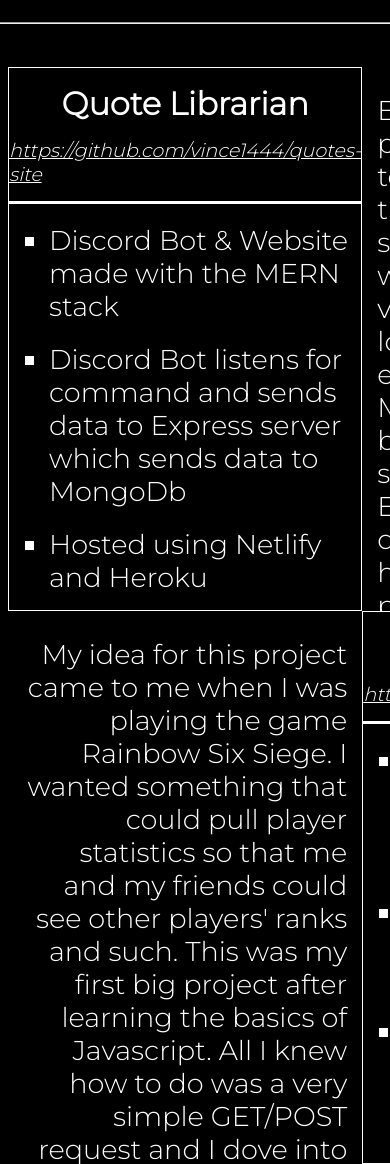
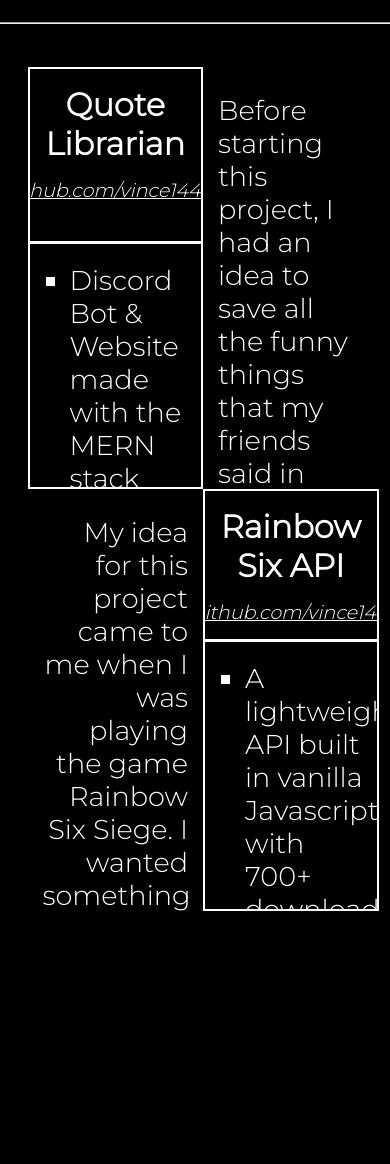
Before and after one commit to vince1444/vince1444.github.io, a plain HTML site: page index.html in a window 390 px wide. Shown: the part 1558-2722 px from the top of the page. Drawn offline with Linux system fonts and the light colour scheme.

Commit message:
More responsiveness

```diff
--- a/index.html
+++ b/index.html
@@ -115,8 +115,9 @@
                         <li class="experience-list-item">Website Maintainer at Pirolli Printing</li>
                         <p>Current</p>
                             <ul class="list-sub">
+                                <li>Used HTML & CSS to design webpages for clients</li>
                                 <li>Used MyOrderDesk to maintain online order forms</li>
-                                <li>Used Photoshop to display thumbnails for forms</li>
+                                <li>Used Photoshop and Illustrator to display prints for clients</li>
                             </ul>
                     </ul>
                     <ul class="experience-list">
--- a/styles.css
+++ b/styles.css
@@ -78,10 +78,6 @@ body {
 
 #socials-container-header {
     opacity: 0;
-}
-
-#socials-container-footer {
-
 }
 
 .socials-bar {
@@ -180,16 +176,24 @@ body {
     bottom: 150px;
 }
 
+/* I don't think this works, will have to change later */
+
+#projects-container > div {
+    max-height: 100vh;
+    overflow-y: scroll;
+    overflow-x: hidden;
+}
+
 #proj1 {
     grid-area: proj1;
-    border: 1px solid white;
+    border: 2px solid white;
     width: 100%;
     height: 100%;
 }
 
 #proj2 {
     grid-area: proj2;
-    border: 1px solid white;
+    border: 2px solid white;
     width: 100%;
     height: 100%;
 }
@@ -204,8 +208,6 @@ body {
     margin: 0;
     padding-left: 15px;
     padding-right: 15px;
-    overflow-y: scroll;
-    overflow-x: hidden;
 }
 
 #desc2 {
@@ -219,8 +221,6 @@ body {
     padding-left: 15px;
     padding-right: 15px;
     text-align: end;
-    overflow-y: scroll;
-    overflow-x: hidden;
 }
 
 .project-list {
@@ -388,13 +388,13 @@ body {
 
 /* media queries for responsiveness */
 
-@media only screen and (min-width: 0px) and (max-width: 600px) {
+@media only screen and (min-width: 0px) and (max-width: 1500px) {
     #projects-container {
-        width: 100vw;
+        width: 90vw;
     }
 
     #experience-list-container {
-        width: 100vw;
+        width: 90vw;
     }
 
     #socials-container-footer {
```
